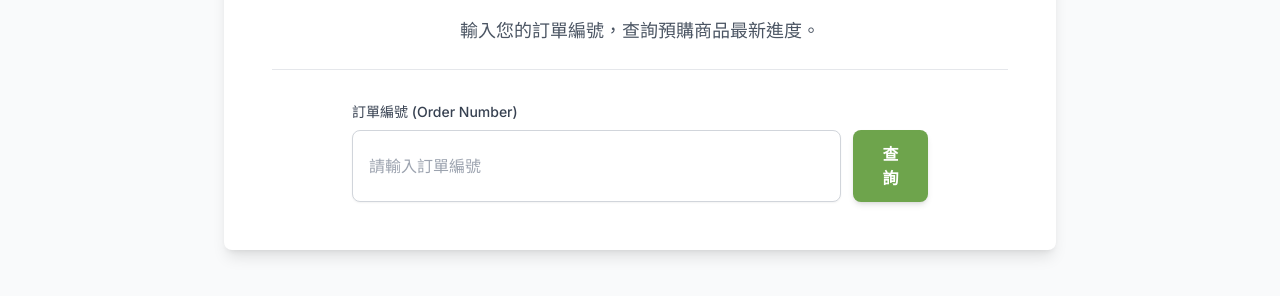
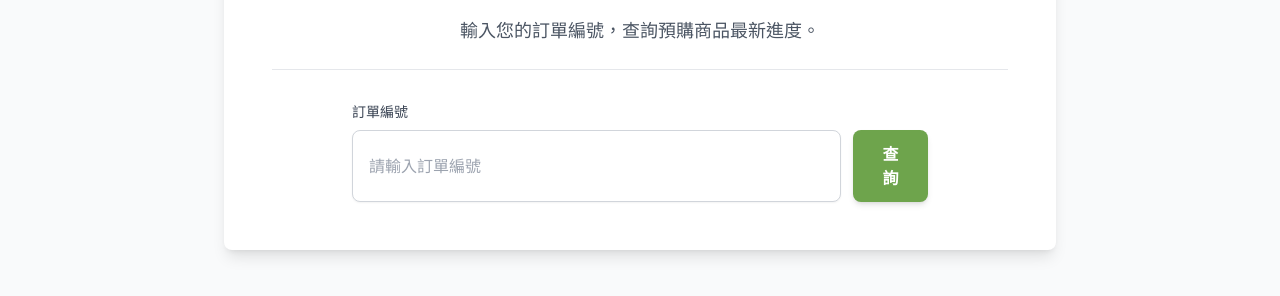
Before and after one commit to keicha2025/keicha, a Jekyll site: the page built from jyoukyou.html, in a window 1280 px wide and 900 px high. Shown: the part 263-559 px from the top of the window. Built offline with Jekyll 4.4.1, drawn with Linux system fonts in a browser that asks for light colours; nearby versions of some CDN libraries.

Commit message:
Update jyoukyou.html

```diff
--- a/jyoukyou.html
+++ b/jyoukyou.html
@@ -168,7 +168,7 @@ scripts: |
                 if (note && note.trim() !== "") {
                     htmlContent += `
                         <div class="note-box mt-4 p-4 text-left mx-auto max-w-md rounded-r-lg">
-                            <span class="block text-xs font-bold text-gray-500 uppercase tracking-wide mb-1">備註 / Note</span>
+                            <span class="block text-xs font-bold text-gray-500 uppercase tracking-wide mb-1">備註/留言</span>
                             <p class="text-gray-700 text-sm md:text-base leading-relaxed">${note}</p>
                         </div>
                     `;
@@ -206,7 +206,7 @@ scripts: |
             </header>
 
             <div class="max-w-xl mx-auto">
-                <label for="order-number-input" class="block text-sm font-medium text-gray-700 mb-2">訂單編號 (Order Number)</label>
+                <label for="order-number-input" class="block text-sm font-medium text-gray-700 mb-2">訂單編號</label>
                 <div class="flex flex-col sm:flex-row gap-3">
                     <input type="text" id="order-number-input" placeholder="請輸入訂單編號"
                            class="flex-grow w-full px-4 py-3 border border-gray-300 rounded-lg shadow-sm focus:outline-none focus:ring-2 focus:ring-brandGreen focus:border-transparent">
```
